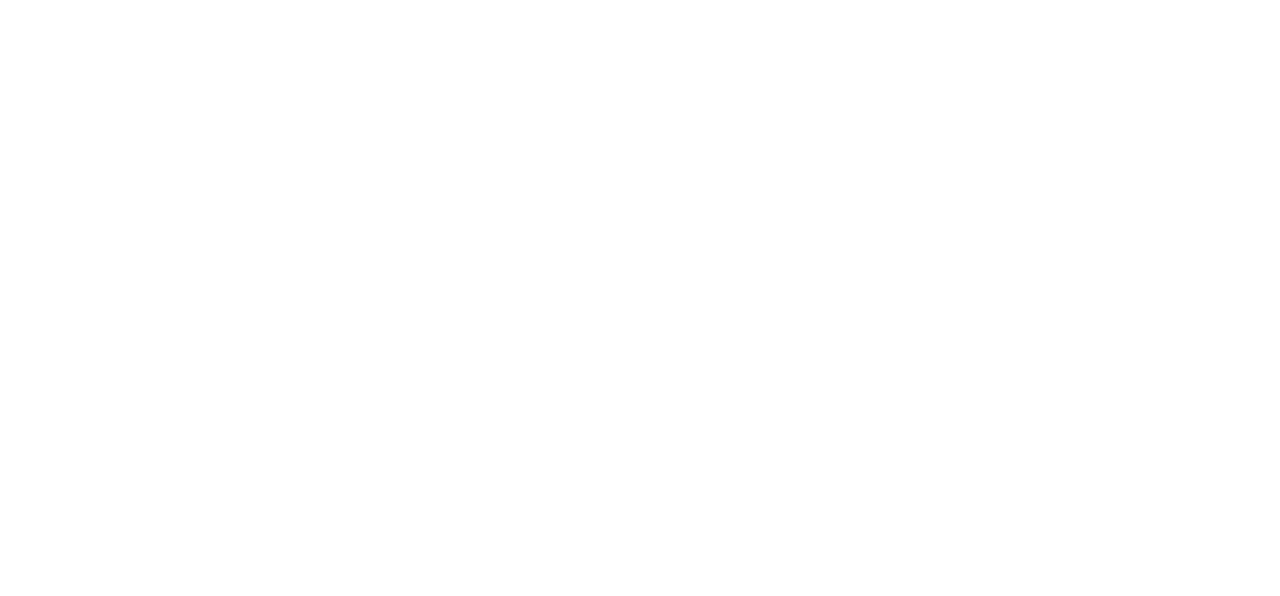
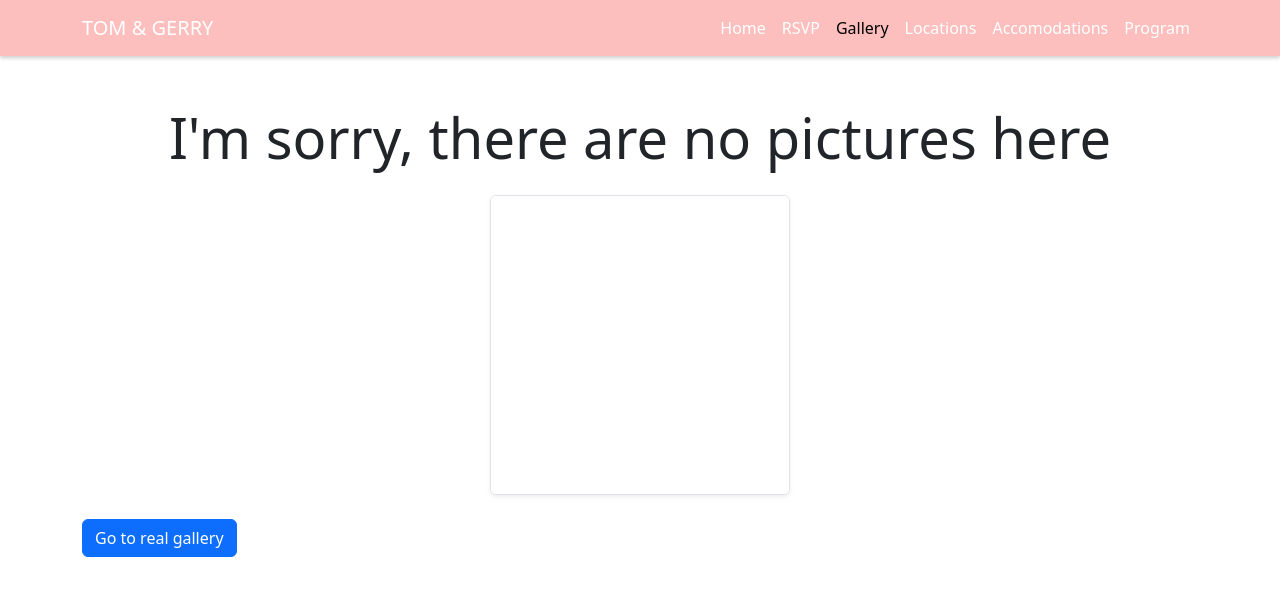
Before and after one commit to TheCodingTom/Wedding-project, a React (Vite) app in the folder react-wedding/: page /fakegallery in a window 1280 px wide. Before the commit this address had no page. Shown: the top 596 px of the page. Built offline with nearby package versions, Linux system fonts and the light colour scheme; a web font is replaced by a local one.

Commit message:
changed gallery to fakegallery page

```diff
--- a/react-wedding/src/App.tsx
+++ b/react-wedding/src/App.tsx
@@ -3,12 +3,11 @@ import "./App.css";
 import Home from "./pages/Home";
 import RSVP from "./pages/RSVP";
 import NavBar from "./components/NavBar";
-import Gallery from "./pages/Gallery";
+import Gallery from "./pages/FakeGallery";
 import Location from "./pages/Locations";
 import Accomodations from "./pages/Accomodations";
 import Program from "./pages/Program";
-
-
+import FakeGallery from "./pages/FakeGallery";
 
 const Root = () => {
   // this route element is the parent of 3 pages, so they all contain the navbar
@@ -24,21 +23,19 @@ const Root = () => {
 function App() {
   return (
     <>
-
       <BrowserRouter>
         <Routes>
           <Route path="/" />
           <Route element={<Root />}>
             <Route index element={<Home />} />
             <Route path="/rsvp" element={<RSVP />} />
-              <Route path="/gallery" element={<Gallery />} />
+            <Route path="/fakegallery" element={<FakeGallery />} />
             <Route path="/location" element={<Location />} />
             <Route path="/accomodation" element={<Accomodations />} />
             <Route path="/program" element={<Program />} />
           </Route>
         </Routes>
       </BrowserRouter>
-
     </>
   );
 }
--- a/react-wedding/src/components/NavBar.tsx
+++ b/react-wedding/src/components/NavBar.tsx
@@ -1,19 +1,14 @@
-import {Container, Nav, Navbar } from "react-bootstrap";
+import { Container, Nav, Navbar } from "react-bootstrap";
 import { NavLink } from "react-router";
 
 function NavBar() {
-
-
   return (
     <>
       <Navbar
         collapseOnSelect
         expand="lg"
         className="bg-body-tertiary custom-navbar"
-
         data-bs-theme="light"
-
-
       >
         <Container>
           <Navbar.Brand as={NavLink} to={"/"}>
@@ -21,16 +16,15 @@ function NavBar() {
           </Navbar.Brand>
           <Navbar.Toggle aria-controls="responsive-navbar-nav" />
           <Navbar.Collapse id="responsive-navbar-nav">
-            <Nav className="me-auto">
-            </Nav>
+            <Nav className="me-auto"></Nav>
             <Nav>
-            <Nav.Link as={NavLink} to={"/"}>
+              <Nav.Link as={NavLink} to={"/"}>
                 Home
               </Nav.Link>
               <Nav.Link as={NavLink} to={"/rsvp"}>
                 RSVP
               </Nav.Link>
-              <Nav.Link as={NavLink} to={"/gallery"}>
+              <Nav.Link as={NavLink} to={"/fakegallery"}>
                 Gallery
               </Nav.Link>
               <Nav.Link as={NavLink} to={"/location"}>
--- a/react-wedding/src/pages/Gallery.tsx
+++ b/react-wedding/src/pages/FakeGallery.tsx
@@ -1,11 +1,17 @@
-import video from "../images/WhatsApp Video 2025-03-09 at 20.10.24.mp4"
+import { Button } from "react-bootstrap";
+import video from "../images/WhatsApp Video 2025-03-09 at 20.10.24.mp4";
 
-function Gallery() {
+function FakeGallery() {
   return (
     <div className="container mt-5">
-      <h1 className="display-4 text-center mb-4">I'm sorry, there are no pictures here</h1>
+      <h1 className="display-4 text-center mb-4">
+        I'm sorry, there are no pictures here
+      </h1>
       <div className="d-flex justify-content-center mb-4">
-        <div className="border rounded shadow-sm" style={{ width: '300px', height: '300px', overflow: 'hidden' }}>
+        <div
+          className="border rounded shadow-sm"
+          style={{ width: "300px", height: "300px", overflow: "hidden" }}
+        >
           <iframe
             width="100%"
             height="100%"
@@ -17,9 +23,9 @@ function Gallery() {
           ></iframe>
         </div>
       </div>
-      {/* Photo gallery grid will be added below */}
+      <Button>Go to real gallery</Button>
     </div>
   );
 }
 
-export default Gallery;
+export default FakeGallery;
```
Lines whose indentation alone changed are shown as unchanged.
